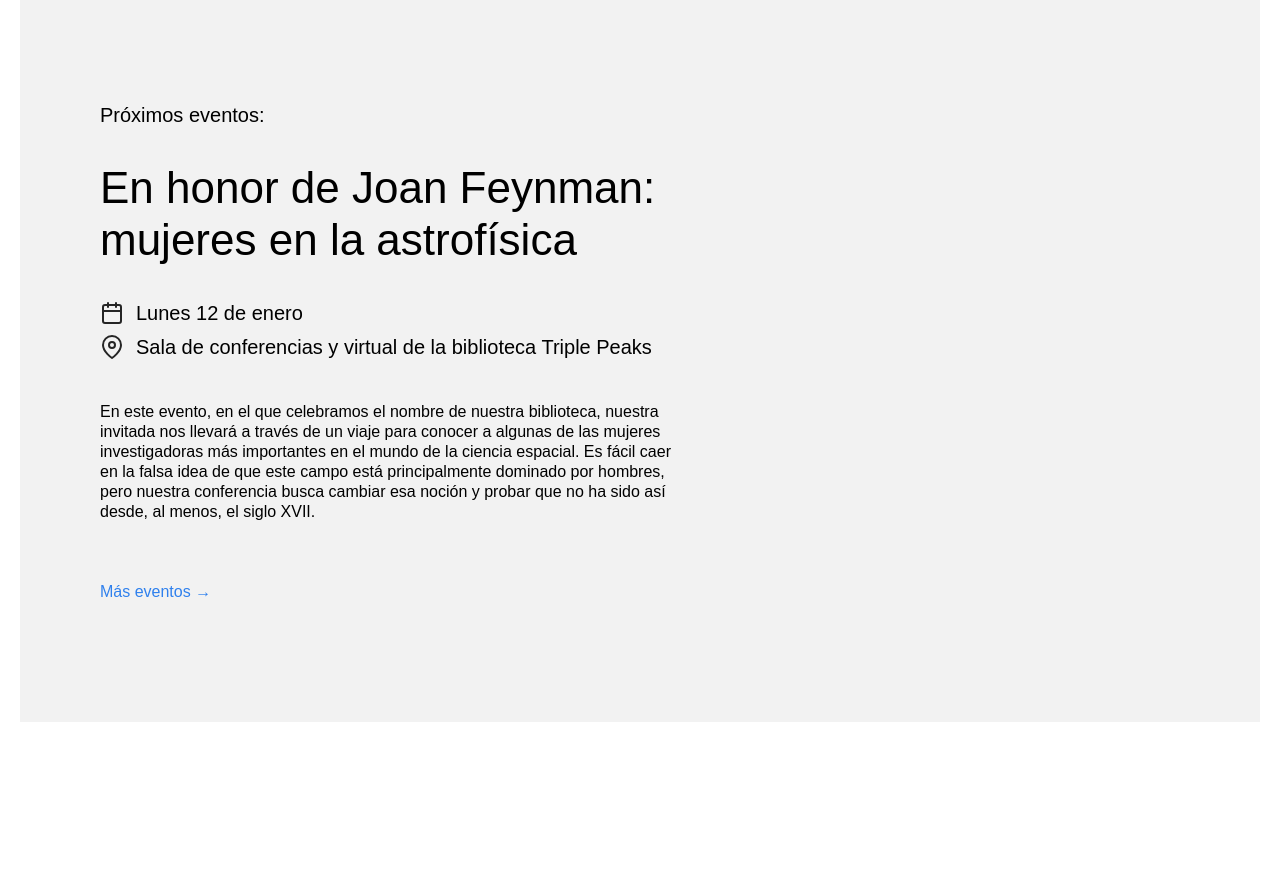
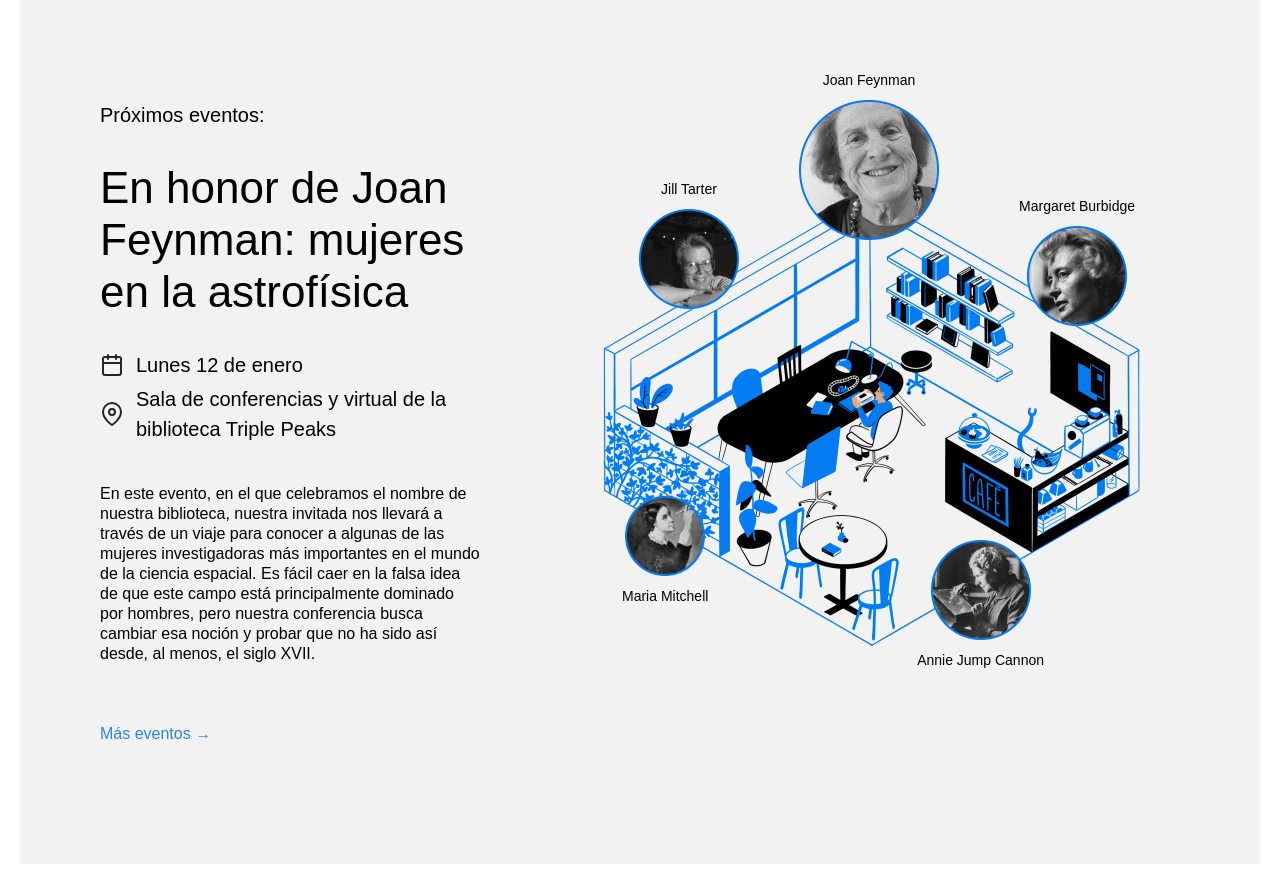
Before and after one commit to nikolita2010/web_project_library, a plain HTML site: page index.html in a window 1280 px wide. Shown: the part 2034-2918 px from the top of the page. Before the commit the page ends 2776 px from the top, so only its background shows below. Drawn offline with Linux system fonts and the light colour scheme.

Commit message:
nueva actualizacion de mi proyecto

```diff
--- a/index.html
+++ b/index.html
@@ -27,7 +27,7 @@
               >
             </li>
             <li>
-              <a class="nav__link">Eventos</a>
+              <a class="nav__link" href="#events">Eventos</a>
             </li>
             <li>
               <a class="nav__link" href="#staff">Conviértete en miembro</a>
@@ -147,7 +147,7 @@
             </li>
           </ul>
         </section>
-        <section class="events">
+        <section class="events" id="events">
           <div class="events__content">
             <h2 class="events__heading">Próximos eventos:</h2>
             <h3 class="events__title">
@@ -184,6 +184,53 @@
             </p>
             <a href="#" class="events__more">Más eventos &rarr;</a>
           </div>
+          <div class="events__cover">
+            <img
+              src="./images/cafe.png"
+              alt="imagen de una cafeteria"
+              class="events__image"
+            />
+            <div class="person person_name_feynman">
+              <p class="person__caption">Joan Feynman</p>
+              <img
+                src="./images/person_feynman.png"
+                alt="imagen de Feynman"
+                class="person__imagen person__image_size_l"
+              />
+            </div>
+            <div class="person person_name_burbidge">
+              <p class="person__caption">Margaret Burbidge</p>
+              <img
+                src="./images/person_burbidge.png"
+                alt="imagen de Burbidge"
+                class="person__imagen person__image_size_m"
+              />
+            </div>
+            <div class="person person_name_tarter">
+              <p class="person__caption">Jill Tarter</p>
+              <img
+                src="./images/person_tarter.png"
+                alt="imagen de tarter"
+                class="person__imagen person__image_size_m"
+              />
+            </div>
+            <div class="person person_name_cannon">
+              <img
+                src="./images/person_cannon.png"
+                alt="imagen de canon"
+                class="person__imagen person__image_size_m"
+              />
+              <p class="person__caption">Annie Jump Cannon</p>
+            </div>
+            <div class="person person_name_mitchell">
+              <img
+                src="./images/person_mitchell.png"
+                alt="imagen de mitchell"
+                class="person__imagen person__image_size_s"
+              />
+              <p class="person__caption">Maria Mitchell</p>
+            </div>
+          </div>
           <!-- Comienza a crear la composición aquí -->
         </section>
       </main>
--- a/styles/style.css
+++ b/styles/style.css
@@ -231,63 +231,68 @@
 }
 
 .events__cover {
-  /* flex-grow: 1;
+  flex-grow: 1;
   flex-shrink: 0;
   flex-basis: 780px;
   max-width: 780px;
-  position: relative; */
+  position: relative;
 }
 
 .events__image {
-  /* max-width: 100%; */
+  max-width: 100%;
 }
 
 .person {
-  /* position: absolute;
+  position: absolute;
   display: flex;
   align-items: center;
   flex-direction: column;
-  gap: 10px; */
+  gap: 10px;
 }
 
 .person_name_feynman {
-  /* Utiliza los valores correctos de las propiedades top/right/bottom/left para posicionar el elemento */
+  top: -30px;
+  left: 319px;
 }
 
 .person_name_burbidge {
-  /* Utiliza los valores correctos de las propiedades top/right/bottom/left para posicionar el elemento */
+  top: 96px;
+  right: 125px;
 }
 
 .person_name_cannon {
-  /* Utiliza los valores correctos de las propiedades top/right/bottom/left para posicionar el elemento */
+  right: 216px;
+  bottom: 18px;
 }
 
 .person_name_mitchell {
-  /* Utiliza los valores correctos de las propiedades top/right/bottom/left para posicionar el elemento */
+  bottom: 82px;
+  left: 142px;
 }
 
 .person_name_tarter {
-  /* Utiliza los valores correctos de las propiedades top/right/bottom/left para posicionar el elemento */
+  top: 79px;
+  left: 159px;
 }
 
 .person__image {
-  /* max-width: 100%; */
+  max-width: 100%;
 }
 
 .person__image_size_l {
-  /* width: 140px; */
+  width: 140px;
 }
 
 .person__image_size_m {
-  /* width: 100px; */
+  width: 100px;
 }
 
 .person__image_size_s {
-  /* width: 80px; */
+  width: 80px;
 }
 
 .person__caption {
-  /* text-align: center;
+  text-align: center;
   font-size: 14px;
-  margin: 0; */
+  margin: 0;
 }
```
